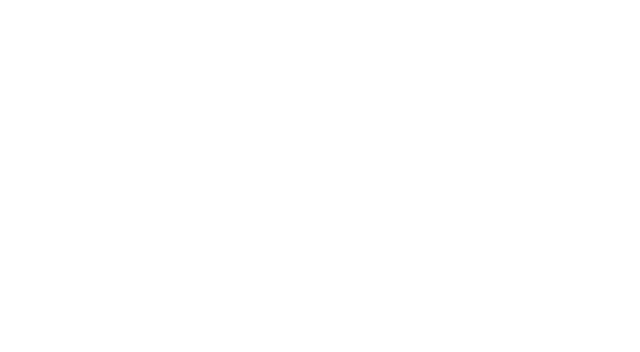
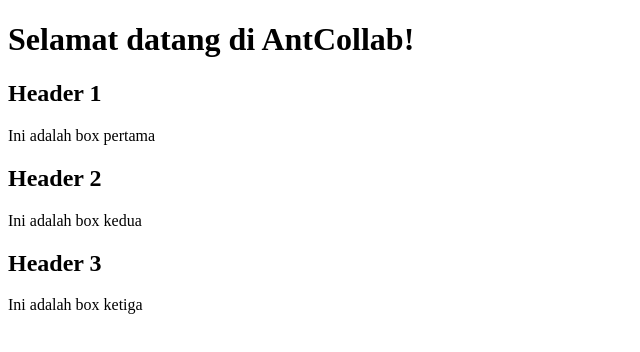
Before and after one commit to HamjayaSaputraSalahuddin/HTML-CSS-Day2, a plain HTML site: page index.html in a window 1280 px wide. Shown: the whole page, without its empty margins (0-640 px from the left). Drawn offline with Linux system fonts and the light colour scheme.

Commit message:
create html structure

```diff
--- a/index.html
+++ b/index.html
@@ -3,9 +3,24 @@
 <head>
     <meta charset="UTF-8">
     <meta name="viewport" content="width=device-width, initial-scale=1.0">
-    <title>Document</title>
+    <title>Menghias HTML dengan CSS</title>
 </head>
 <body>
+    <h1>Selamat datang di AntCollab!</h1>
 
+    <div class="container">
+        <div class="box1" id="box1">
+            <h2>Header 1</h2>
+            <p>Ini adalah box pertama</p>
+        </div>
+        <div class="box2" id="box2">
+            <h2>Header 2</h2>
+            <p>Ini adalah box kedua</p>
+        </div>
+        <div class="box3" id="box3">
+            <h2>Header 3</h2>
+            <p>Ini adalah box ketiga</p>
+        </div>
+    </div>
 </body>
 </html>
```
